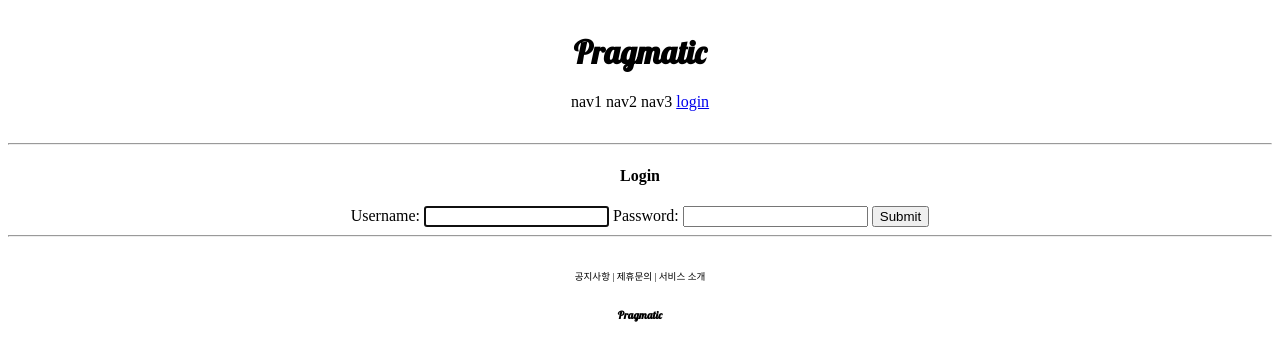
After one commit to uthem150/Pinterest_Project, a Django app: page /account/login/ in a window 1280 px wide. The commit adds this page. Shown: the top 361 px of the page. Run offline with Django 4.2, Linux system fonts and the light colour scheme.

Commit message:
3-2. realization Login & Logout

```diff
--- /dev/null
+++ b/accountapp/templates/accountapp/login.html
@@ -0,0 +1,18 @@
+{% extends 'base.html' %}
+
+{% block content %}
+
+    <div style="text-align: center">
+        <div>
+            <h4>Login</h4>
+        </div>
+        <div>
+            <form action="" method="post">
+                {% csrf_token %}
+                {{form}}
+                <input type="submit" class="btn btn-primary">
+            </form>
+        </div>
+    </div>
+
+{% endblock %}
--- a/accountapp/urls.py
+++ b/accountapp/urls.py
@@ -1,3 +1,4 @@
+from django.contrib.auth.views import LoginView, LogoutView
 from django.urls import path
 
 from accountapp.views import hello_world, AccountCreateView
@@ -7,5 +8,8 @@ app_name = 'accountapp'
 urlpatterns = [
     path('hello_world/', hello_world, name='hello_world'),
 
+    path('login/', LoginView.as_view(template_name='accountapp/login.html'), name='login'),
+    path('logout/', LogoutView.as_view(), name='logout'),
+
     path('create/', AccountCreateView.as_view(), name='create'),
 ]
--- a/pragmatic/settings.py
+++ b/pragmatic/settings.py
@@ -13,6 +13,8 @@ https://docs.djangoproject.com/en/4.2/ref/settings/
 from pathlib import Path
 
 import os, environ
+
+from django.urls import reverse_lazy
 
 env = environ.Env(
     # set casting, default value
@@ -137,6 +139,9 @@ STATICFILES_DIRS = [
     BASE_DIR / "static",
 ]
 
+LOGIN_REDIRECT_URL = reverse_lazy('accountapp:hello_world')
+LOGOUT_REDIRECT_URL = reverse_lazy('accountapp:login')
+
 # Default primary key field type
 # https://docs.djangoproject.com/en/4.2/ref/settings/#default-auto-field
 
--- a/templates/header.html
+++ b/templates/header.html
@@ -6,6 +6,15 @@
             <span>nav1</span>
             <span>nav2</span>
             <span>nav3</span>
-            <span>nav4</span>
+
+            {% if not user.is_authenticated %}
+            <a href="{% url 'accountapp:login' %}?next={{ request.path }}">
+                <span>login</span>
+            </a>
+            {% else %}
+            <a href="{% url 'accountapp:logout' %}?next={{ request.path }}">
+                <span>logout</span>
+            </a>
+            {% endif %}
         </div>
     </div>
```
